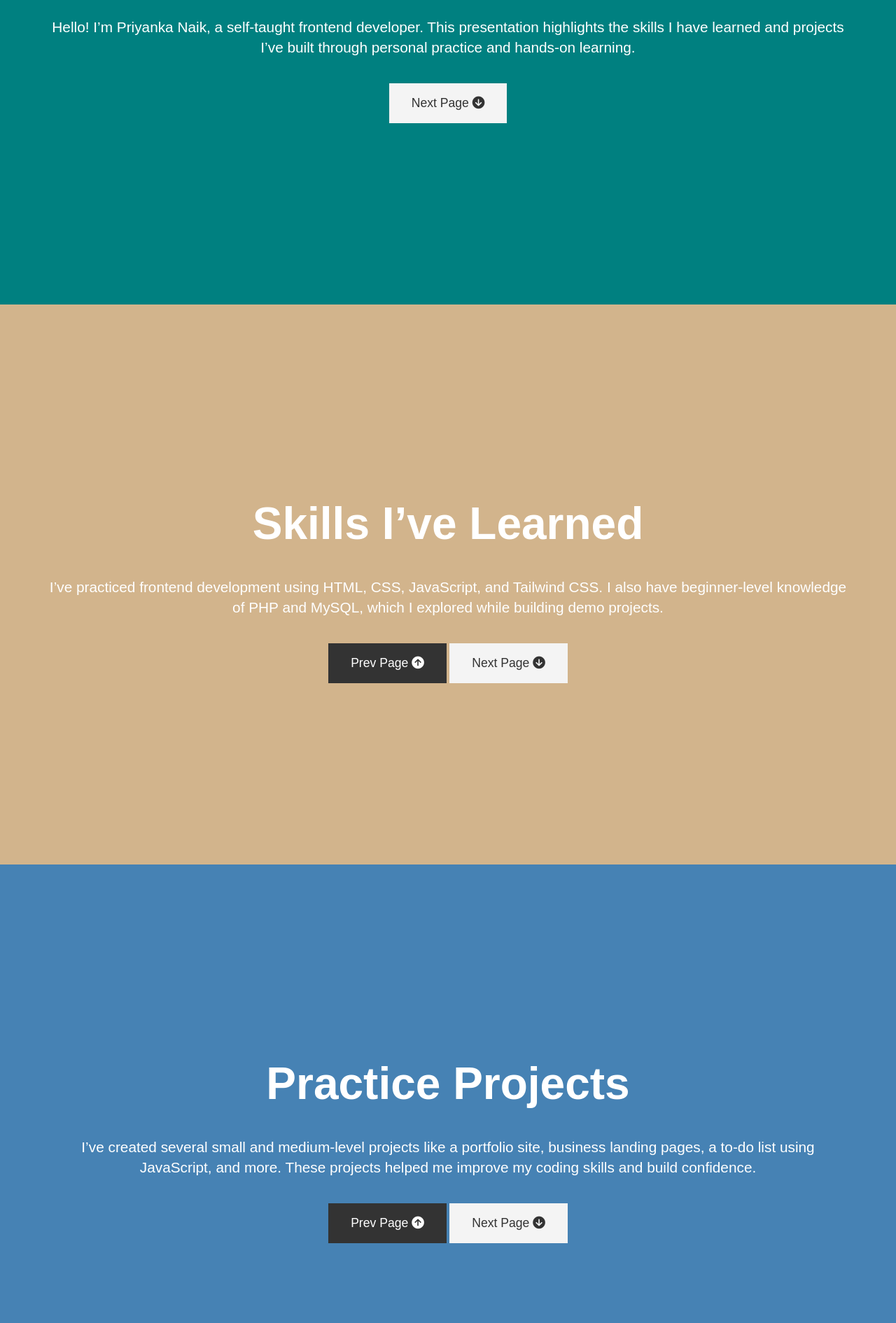
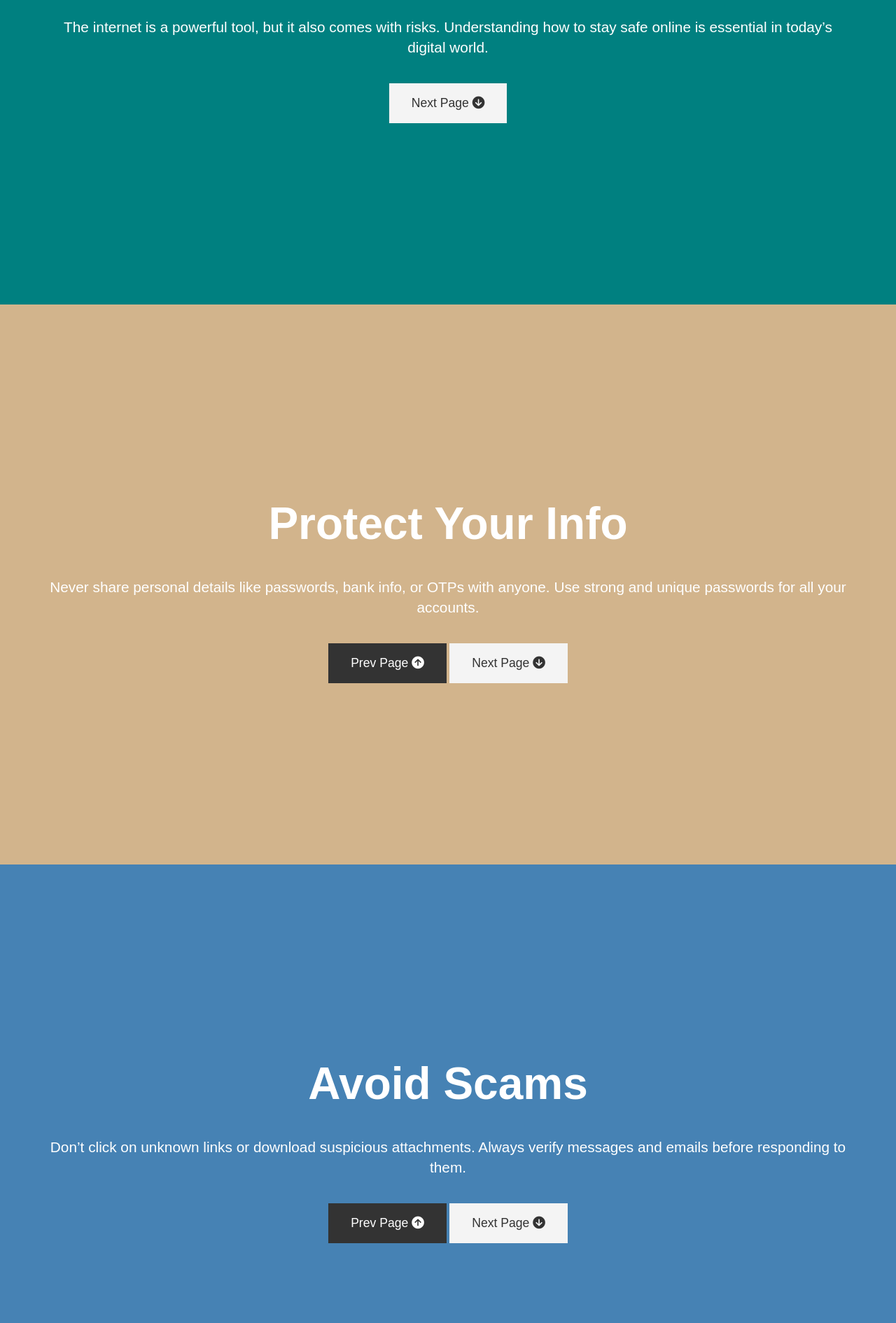
Before and after one commit to Priyanka178-coder/presentation, a plain HTML site: page index.html in a window 1280 px wide. Shown: the part 365-2255 px from the top of the page at 70% size. Drawn offline with nearby package versions, Linux system fonts and the light colour scheme.

Commit message:
Update content in all pages

```diff
--- a/index.html
+++ b/index.html
@@ -13,9 +13,9 @@
 <body>
     <!-- page 1 (intro) -->
     <section id="page-1" class="page">
-        <h1>Welcome to My Portfolio</h1>
-        <p>Hello! I’m Priyanka Naik, a self-taught frontend developer. This presentation highlights the skills I have
-            learned and projects I’ve built through personal practice and hands-on learning.</p>
+        <h1>Stay Safe Online</h1>
+        <p>The internet is a powerful tool, but it also comes with risks. Understanding how to stay safe online is
+            essential in today’s digital world.</p>
 
         <div>
 
@@ -26,9 +26,9 @@
 
     </section>
     <section id="page-2" class="page">
-        <h1>Skills I’ve Learned</h1>
-        <p>I’ve practiced frontend development using HTML, CSS, JavaScript, and Tailwind CSS. I also have beginner-level
-            knowledge of PHP and MySQL, which I explored while building demo projects.</p>
+        <h1>Protect Your Info</h1>
+        <p>Never share personal details like passwords, bank info, or OTPs with anyone. Use strong and unique passwords
+            for all your accounts.</p>
 
         <div>
             <a href="#page-1" class="btn btn-dark">
@@ -41,9 +41,9 @@
 
     </section>
     <section id="page-3" class="page">
-        <h1>Practice Projects</h1>
-        <p>I’ve created several small and medium-level projects like a portfolio site, business landing pages, a to-do
-            list using JavaScript, and more. These projects helped me improve my coding skills and build confidence.</p>
+        <h1>Avoid Scams</h1>
+        <p>Don’t click on unknown links or download suspicious attachments. Always verify messages and emails before
+            responding to them.</p>
 
         <div>
             <a href="#page-2" class="btn btn-dark">
@@ -56,11 +56,10 @@
 
     </section>
     <section id="page-4" class="page">
-        <h1>Thanks for Visiting!</h1>
-        <p>This was a small overview of what I’ve been learning. Feel free to reach out at
-            <strong>naikpriyanka2302@gmail.com</strong> or visit my GitHub to see all my projects. I'm actively looking
-            for internship opportunities to apply my skills in real-world projects.
-        </p>
+        <h1>Secure Your Devices</h1>
+        <p>Keep your phone and computer updated. Install antivirus software and avoid using public Wi-Fi for sensitive
+            transactions.</p>
+
 
         <div>
             <a href="#page-3" class="btn">
```
